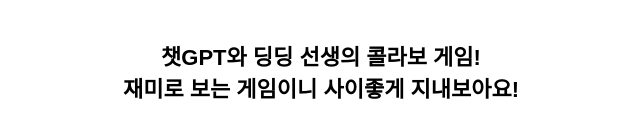
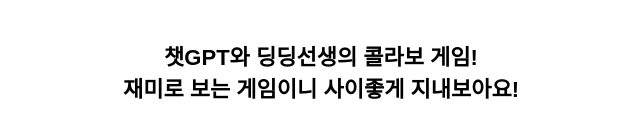
Before and after one commit to dingdingteach/dingdingteach.github.io, a plain HTML site: page index.html in a window 1280 px wide. Shown: the part 350-488 px from the top of the page, 319-959 px from the left. Drawn offline with Linux system fonts and the light colour scheme.

Commit message:
Update index.html

```diff
--- a/index.html
+++ b/index.html
@@ -22,7 +22,7 @@
 		data-ad-height = "100"></ins>
 		<script type="text/javascript" src="//t1.daumcdn.net/kas/static/ba.min.js" async></script>
 	</div>
-  <h3>챗GPT와 딩딩 선생의 콜라보 게임!<br>재미로 보는 게임이니 사이좋게 지내보아요!</h3>
+  <h3>챗GPT와 딩딩선생의 콜라보 게임!<br>재미로 보는 게임이니 사이좋게 지내보아요!</h3>
   </div>
 	<div id="result"></div>
 	<script src="script.js"></script>
```
